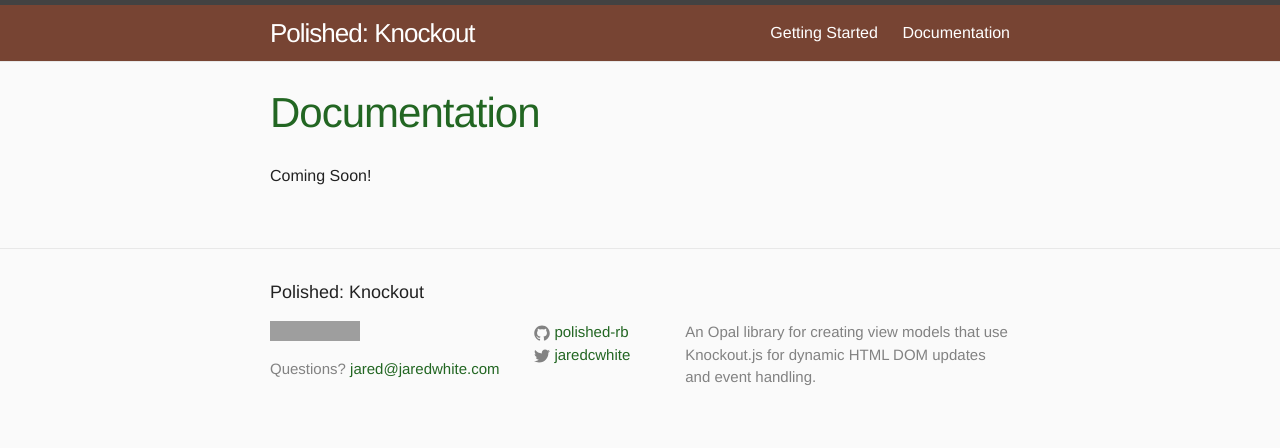
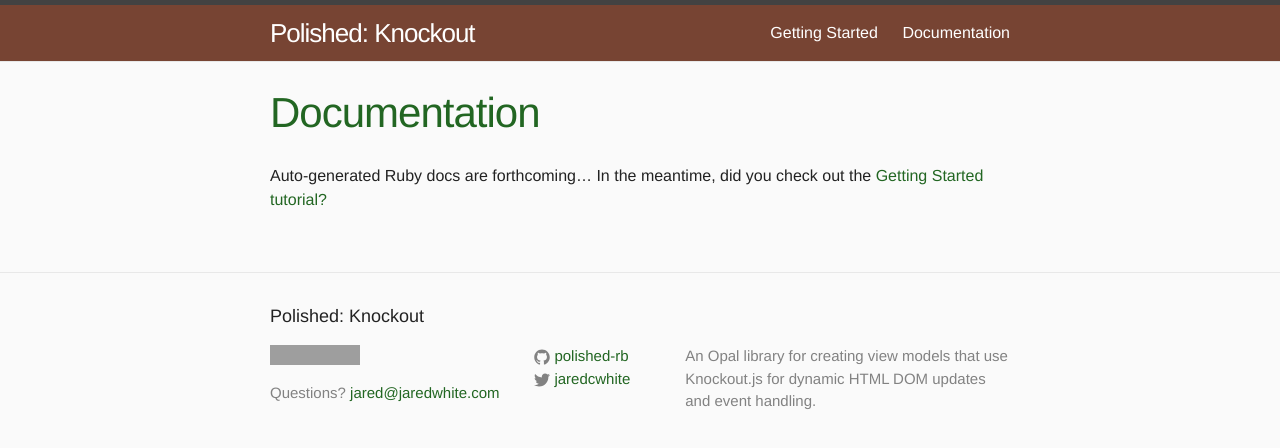
Before and after one commit to polished-rb/knockout-rb, a Jekyll site: the page built from 01-docs.md, in a window 1280 px wide. Shown: the top 448 px of the page. Built offline with Jekyll 4.4.1, drawn with Linux system fonts in a browser that asks for light colours; Markdown is read by kramdown in place of the engine named in the settings; grey boxes are pictures that could not be loaded.

Commit message:
Docs are coming...

```diff
--- a/01-docs.md
+++ b/01-docs.md
@@ -4,4 +4,4 @@ title: Documentation
 permalink: /docs/
 ---
 
-Coming Soon!
+Auto-generated Ruby docs are forthcoming... In the meantime, did you check out the [Getting Started tutorial?](/knockout-rb/getting-started/)
```
